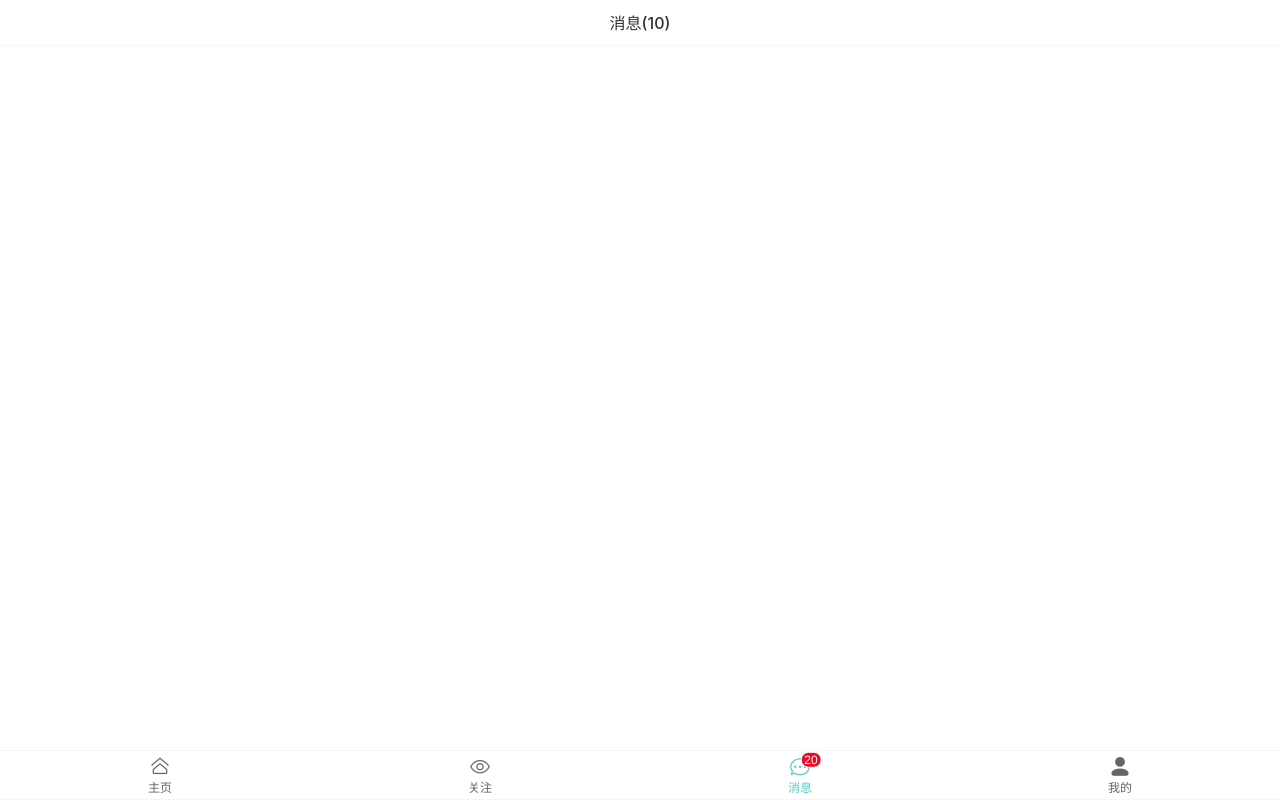
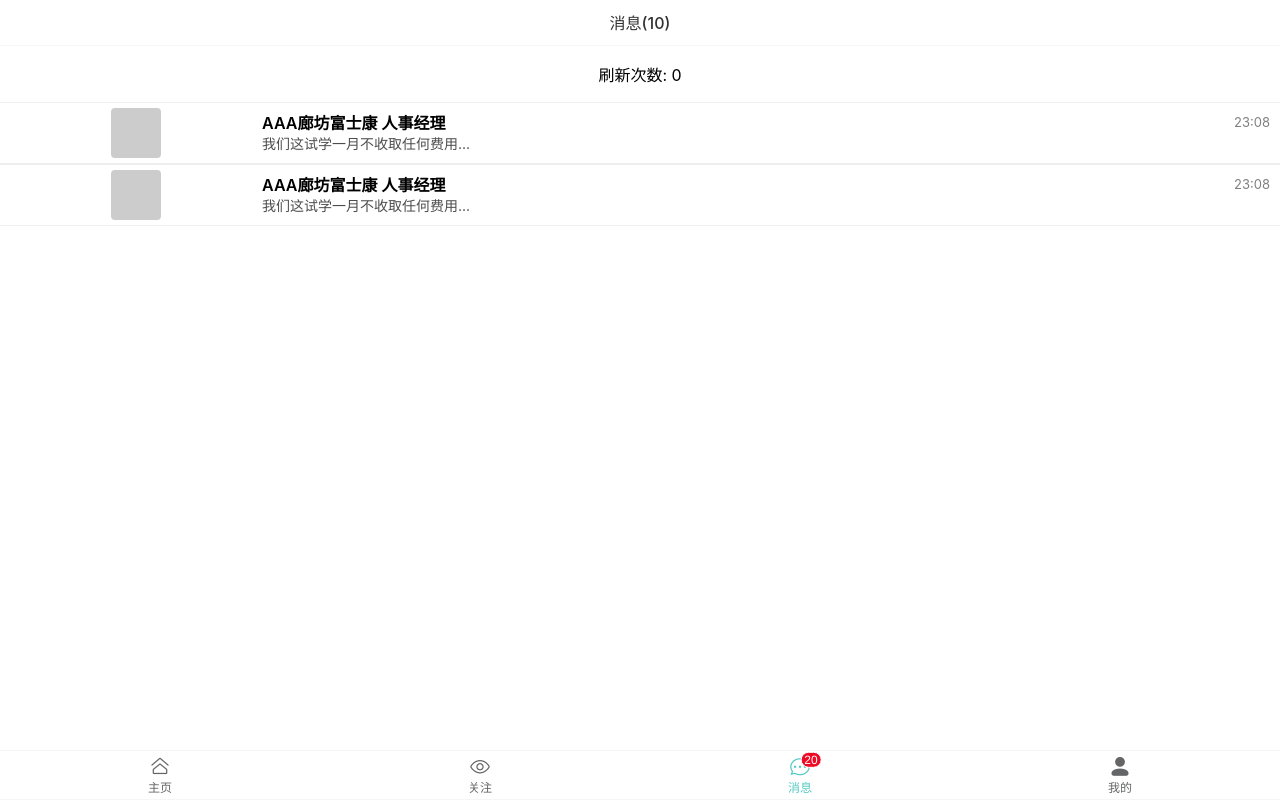
Before and after one commit to abo1007/BossRefuseWebApp, a Vue app: page /user/msg in a window 1280 px wide. Built offline with nearby package versions, Linux system fonts and the light colour scheme.

Commit message:
update msg

```diff
--- /dev/null
+++ b/src/components/child/msg_item.vue
@@ -0,0 +1,77 @@
+<template>
+    <div class="msg-item">
+        <div class="left">
+            <div class="img"></div>
+        </div>
+        <div class="right">
+            <div class="title">
+                <span class="titleName">AAA廊坊富士康 人事经理</span>
+                <span class="time">23:08</span>
+            </div>
+            <div class="content">
+                <p>我们这试学一月不收取任何费用...</p>
+            </div>
+        </div>
+    </div>
+</template>
+
+<script>
+    export default {
+        name: "msg_item"
+    }
+</script>
+
+<style lang="scss" scoped>
+.msg-item{
+    margin:0;
+    height:60px;
+    display:flex;
+    padding:0 10px;
+    border-top:#eee 1px solid;
+    border-bottom:#eee 1px solid;
+    .left{
+        flex:1;
+        display:flex;
+        align-items: center;
+        .img{
+            height:50px;
+            width:50px;
+            background-color: #ccc;
+            margin:0 auto;
+            border-radius:4px;
+        }
+    }
+    .right{
+        flex:4;
+        padding:8px 0;
+        display:flex;
+        flex-direction:column;
+        .title{
+            height:22px;
+            margin:0;
+            display:flex;
+            justify-content:space-between;
+            align-items:center;
+            .titleName{
+                font-weight:600;
+                font-size:16px;
+            }
+            .time{
+                font-size:13px;
+                color:#808080;
+            }
+        }
+        .content{
+            height:22px;
+            display:flex;
+            p{
+                margin:0;
+                font-size:14px;
+                color:#4d4d4d;
+            }
+        }
+
+    }
+
+}
+</style>
--- a/src/components/user/user_msg.vue
+++ b/src/components/user/user_msg.vue
@@ -1,21 +1,44 @@
 <template>
     <div id="user-msg">
         <van-nav-bar :title="getMsgTitle()" />
+        <van-pull-refresh
+                v-model="isLoading"
+                success-text="刷新成功"
+                @refresh="onRefresh"
+                style="text-align:center;"
+        >
+            <p>刷新次数: {{ count }}</p>
+            <msg-item></msg-item>
+            <msg-item></msg-item>
+        </van-pull-refresh>
+
     </div>
 </template>
 
 <script>
+import msg_item from "../child/msg_item";
     export default {
         name: "login-msg",
         data(){
             return{
-                msgNum:10
+                msgNum:10,
+                isLoading:false,
+                count:0
             }
         },
         methods:{
             getMsgTitle(){
                 return '消息('+this.msgNum+')'
-            }
+            },
+            onRefresh() {
+                setTimeout(() => {
+                    this.isLoading = false;
+                    this.count++;
+                }, 1000);
+            },
+        },
+        components:{
+            'msg-item':msg_item
         }
     }
 </script>
--- a/src/main.js
+++ b/src/main.js
@@ -5,7 +5,7 @@
 
 Vue.config.productionTip = false;
 
-import { Button,Tabbar,TabbarItem,Search,Toast,Icon,Grid,GridItem,NoticeBar, Tag, Tab, Tabs, NavBar } from 'vant'
+import { Button,Tabbar,TabbarItem,Search,Toast,Icon,Grid,GridItem,NoticeBar, Tag, Tab, Tabs, NavBar, PullRefresh } from 'vant'
 import 'vant/lib/button/style';
 import 'vant/lib/tabbar/style';
 import 'vant/lib/tabbar-item/style';
@@ -19,6 +19,7 @@
 import 'vant/lib/tab/style';
 import 'vant/lib/tabs/style';
 import 'vant/lib/nav-bar/style';
+import 'vant/lib/pull-refresh'
 Vue.use(Button);
 Vue.use(Tabbar);
 Vue.use(TabbarItem);
@@ -32,6 +33,7 @@
 Vue.use(Tab);
 Vue.use(Tabs);
 Vue.use(NavBar);
+Vue.use(PullRefresh);
 
 new Vue({
   router,
```
